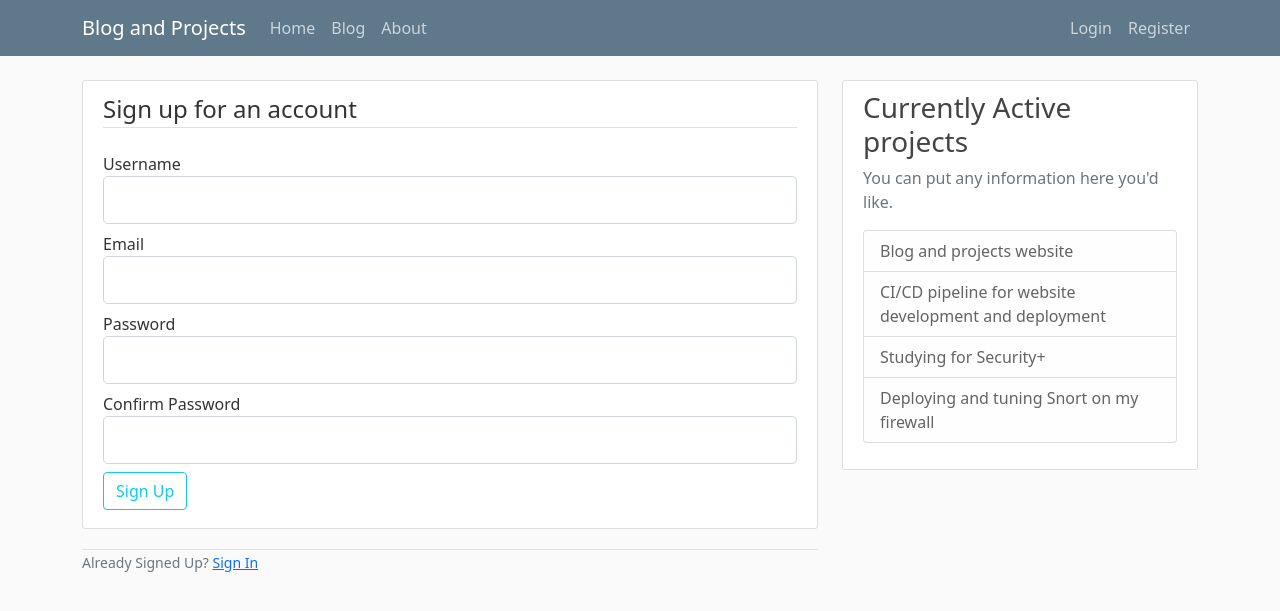
After one commit to ProtoRiaan/blogWebsitePythonFlask, a Flask app: page /register in a window 1280 px wide. The commit adds this page. Shown: the top 611 px of the page. Run offline with Flask 3, Linux system fonts and the light colour scheme.

Commit message:
added classes, paths and form templates for login and register. Working on the regiter form

```diff
--- /dev/null
+++ b/forms.py
@@ -0,0 +1,23 @@
+
+
+from flask_wtf import FlaskForm
+from wtforms import StringField, PasswordField, SubmitField, BooleanField
+from wtforms.validators import InputRequired, Length, Email, EqualTo
+
+class RegistrationForm(FlaskForm):
+    username = StringField('Username', validators=[InputRequired(), Length(min=2, max=20)])
+
+    email = StringField('Email', validators=[InputRequired(), Email()])
+
+    password = PasswordField('Password', validators=[InputRequired()])
+    confirmPassword = PasswordField('Confirm Password', validators=[InputRequired(), EqualTo('password')])
+
+    submit = SubmitField('Sign Up')
+
+class LoginForm(FlaskForm):
+    email = StringField('Email', validators=[InputRequired(), Email()])
+
+    password = PasswordField('Password', validators=[InputRequired()])
+    remember = BooleanField('Remember Me')
+
+    submit = SubmitField('Login')
--- a/main.py
+++ b/main.py
@@ -1,9 +1,12 @@
 
 
-from flask import Flask, render_template
+from flask import Flask, render_template, url_for
+from forms import RegistrationForm, LoginForm
 
 
 app = Flask(__name__)
+
+app.config['SECRET_KEY'] = '65642ab665b75a1abf898a329f9327f4'
 
 posts = [
     {
@@ -34,6 +37,16 @@ def About():
 def Blog():
     return render_template('blog.html', posts=posts)
 
+@app.route("/register")
+def Register():
+    form = RegistrationForm()
+    return render_template('register.html', title = 'Register', form=form)
+
+@app.route("/login")
+def Login():
+    form = LoginForm()
+    return render_template('login.html', title = 'Login', form=form)
+
 
 
 if __name__ == '__main__':
--- a/templates/layout.html
+++ b/templates/layout.html
@@ -21,7 +21,7 @@
               <span class="navbar-toggler-icon"></span>
             </button>
             <div class="collapse navbar-collapse" id="navbarToggle">
-              <div class="navbar-nav mr-auto">
+              <div class="navbar-nav me-auto">
                 <a class="nav-item nav-link" href="/">Home</a>
                 <a class="nav-item nav-link" href="/blog">Blog</a>
                 <a class="nav-item nav-link" href="/about">About</a>
--- /dev/null
+++ b/templates/login.html
@@ -0,0 +1,5 @@
+{% extends "layout.html" %}
+{% block title %} Login {% endblock title %}
+{% block content %}
+    <h1>Welcome to my project blog</h1>
+{% endblock content %}
--- /dev/null
+++ b/templates/register.html
@@ -0,0 +1,36 @@
+{% extends "layout.html" %}
+{% block title %} Register {% endblock title %}
+{% block content %}
+    <div class="content-section">
+        <form method="POST" action="">
+            {{ form.hidden_tag() }}
+            <fieldset class="form-group">
+                <legend class="border-bottom mb-4">Sign up for an account</legend>
+                <div class="form-group mb-2">
+                    {{ form.username.label(class="form-control-label") }}
+                    {{ form.username(class="form-control form-control-lg") }}
+                </div>
+                <div class="form-group mb-2">
+                    {{ form.email.label(class="form-control-label") }}
+                    {{ form.email(class="form-control form-control-lg") }}
+                </div>
+                <div class="form-group mb-2">
+                    {{ form.password.label(class="form-control-label") }}
+                    {{ form.password(class="form-control form-control-lg") }}
+                </div>
+                <div class="form-group mb-2">
+                    {{ form.confirmPassword.label(class="form-control-label") }}
+                    {{ form.confirmPassword(class="form-control form-control-lg") }}
+                </div>
+            </fieldset>
+            <div class="form-group mb-2">
+                {{ form.submit(class="btn btn-outline-info") }}
+            </div>
+        </form>
+    </div>
+    <div class="border-top mb-3">
+        <small class="text-muted">
+            Already Signed Up? <a class="ml-2" href="{{ url_for('Login') }}">Sign In</a>
+        </small>
+    </div>
+{% endblock content %}
```
